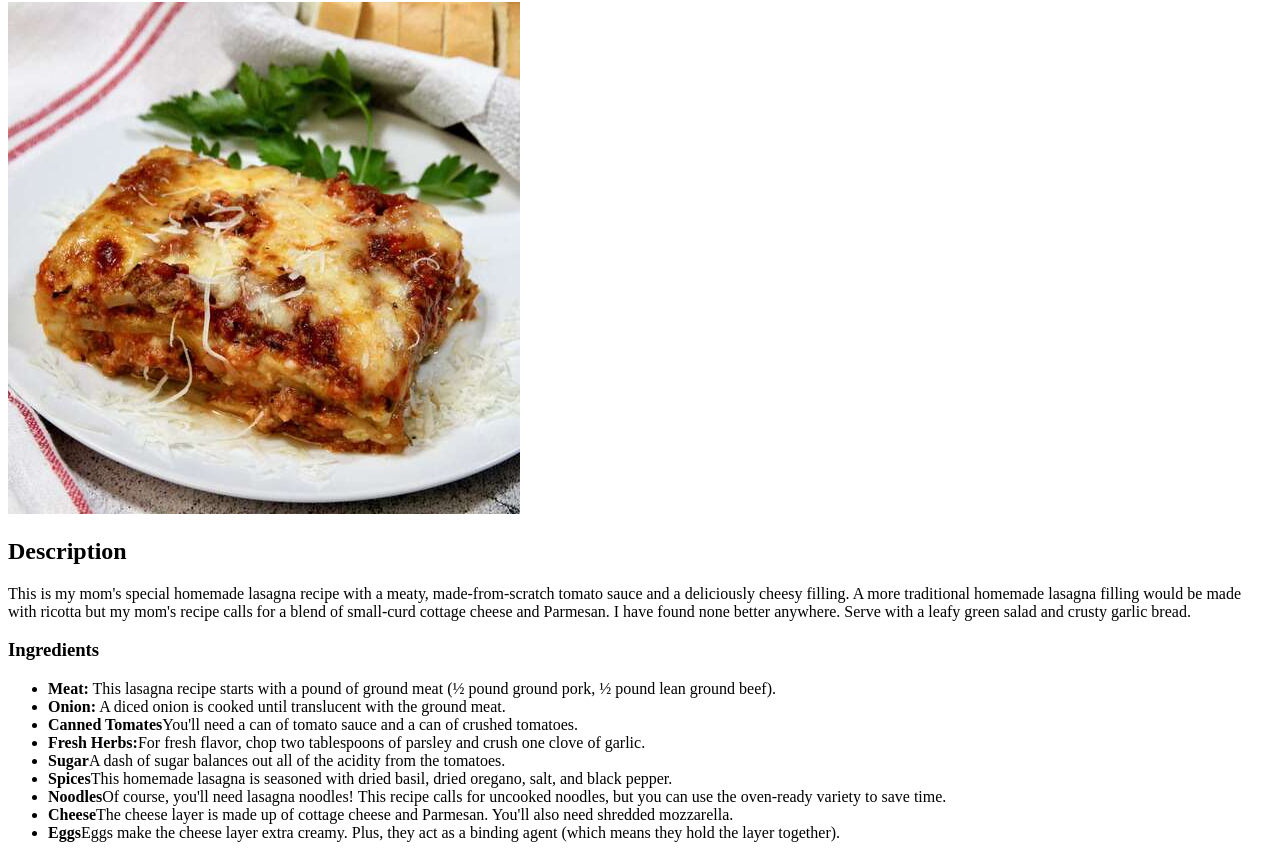
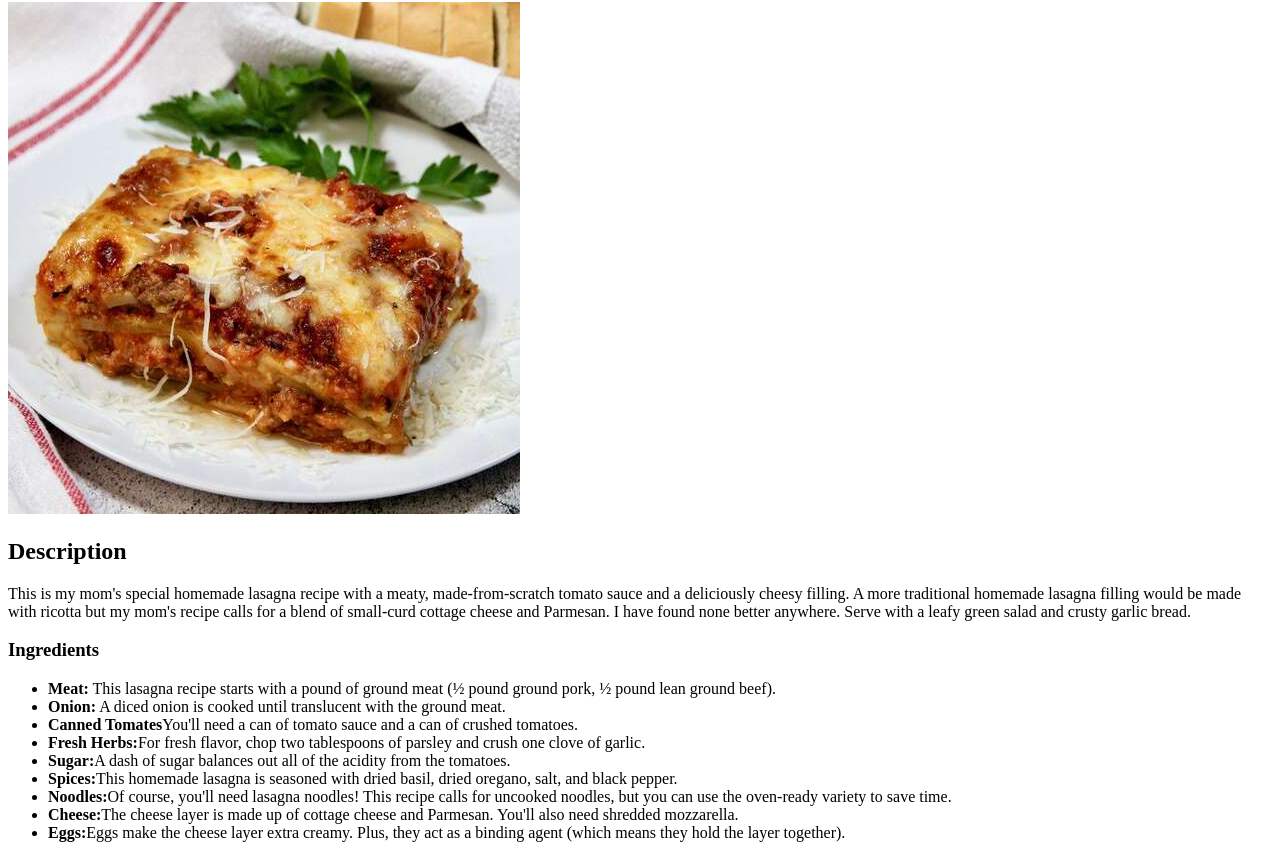
Before and after one commit to schuyler-w/odin-recipes, a plain HTML site: page recipes/lasagna.html in a window 1280 px wide. Shown: the part 78-936 px from the top of the page. Drawn offline with Linux system fonts and the light colour scheme.

Commit message:
fixed typos (missing colons) in lasagna.html

```diff
--- a/recipes/lasagna.html
+++ b/recipes/lasagna.html
@@ -17,11 +17,11 @@
             <li><strong>Onion:</strong> A diced onion is cooked until translucent with the ground meat.</li>
             <li><strong>Canned Tomates</strong>You'll need a can of tomato sauce and a can of crushed tomatoes.</li>
             <li><strong>Fresh Herbs:</strong>For fresh flavor, chop two tablespoons of parsley and crush one clove of garlic.</li>
-            <li><strong>Sugar</strong>A dash of sugar balances out all of the acidity from the tomatoes.</li>
-            <li><strong>Spices</strong>This homemade lasagna is seasoned with dried basil, dried oregano, salt, and black pepper.</li>
-            <li><strong>Noodles</strong>Of course, you'll need lasagna noodles! This recipe calls for uncooked noodles, but you can use the oven-ready variety to save time.</li>
-            <li><strong>Cheese</strong>The cheese layer is made up of cottage cheese and Parmesan. You'll also need shredded mozzarella.</li>
-            <li><strong>Eggs</strong>Eggs make the cheese layer extra creamy. Plus, they act as a binding agent (which means they hold the layer together).</li>
+            <li><strong>Sugar:</strong>A dash of sugar balances out all of the acidity from the tomatoes.</li>
+            <li><strong>Spices:</strong>This homemade lasagna is seasoned with dried basil, dried oregano, salt, and black pepper.</li>
+            <li><strong>Noodles:</strong>Of course, you'll need lasagna noodles! This recipe calls for uncooked noodles, but you can use the oven-ready variety to save time.</li>
+            <li><strong>Cheese:</strong>The cheese layer is made up of cottage cheese and Parmesan. You'll also need shredded mozzarella.</li>
+            <li><strong>Eggs:</strong>Eggs make the cheese layer extra creamy. Plus, they act as a binding agent (which means they hold the layer together).</li>
 
         </ul>
 </body>
```
